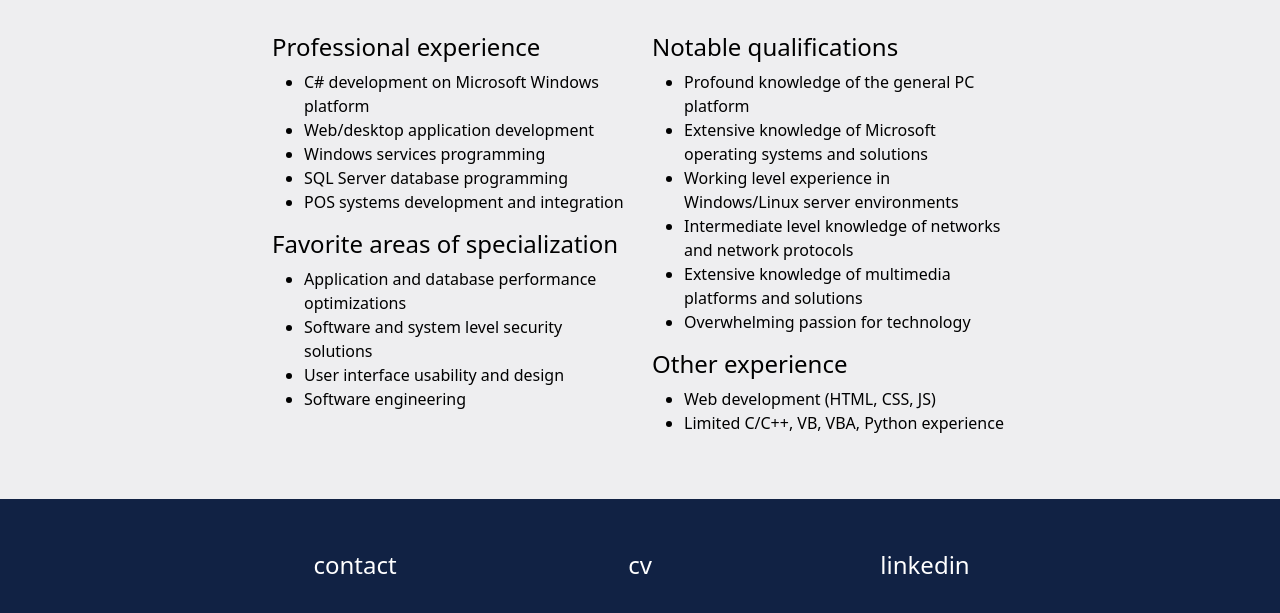
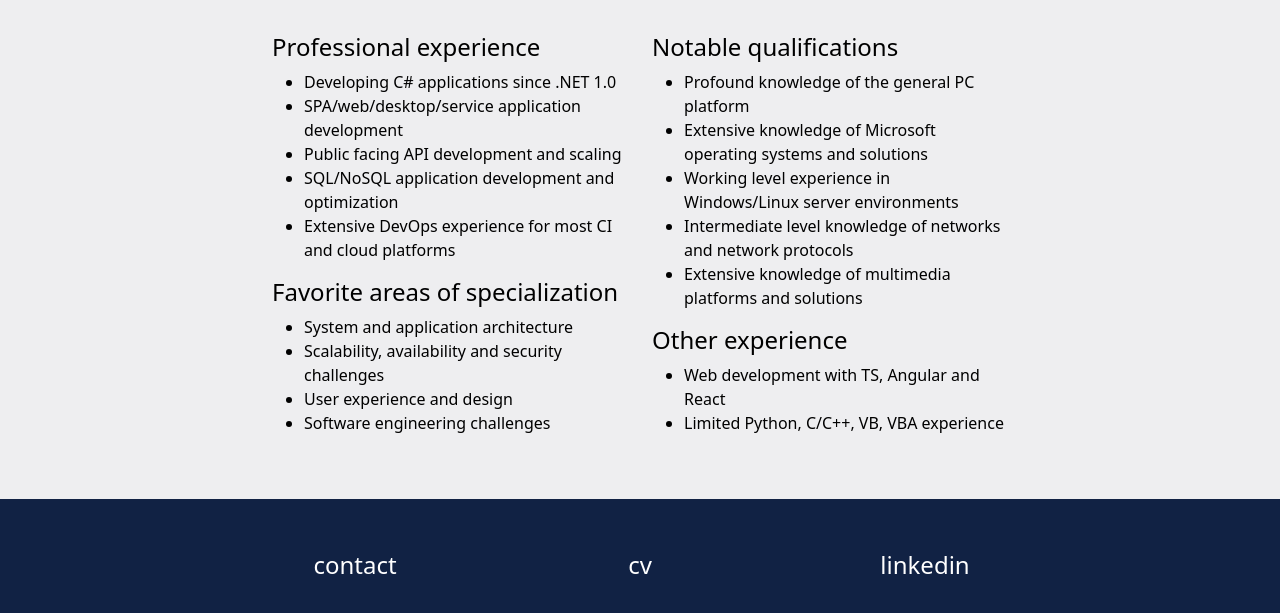
Before and after one commit to vaicys/website, a website built with webpack: page src/index.html in a window 1280 px wide. Shown: the part 299-912 px from the top of the page. Built offline with nearby package versions, Linux system fonts and the light colour scheme.

Commit message:
Update personal information

```diff
--- a/src/index.html
+++ b/src/index.html
@@ -21,18 +21,18 @@
             <div class="col-10 col-lg-4">
                 <h1>Professional experience</h1>
                 <ul>
-                    <li>C# development on Microsoft Windows platform</li>
-                    <li>Web/desktop application development</li>
-                    <li>Windows services programming</li>
-                    <li>SQL Server database programming</li>
-                    <li>POS systems development and integration</li>
+                    <li>Developing C# applications since .NET 1.0</li>
+                    <li>SPA/web/desktop/service application development</li>
+                    <li>Public facing API development and scaling</li>
+                    <li>SQL/NoSQL application development and optimization</li>
+                    <li>Extensive DevOps experience for most CI and cloud platforms</li>
                 </ul>
                 <h1>Favorite areas of specialization</h1>
                 <ul>
-                    <li>Application and database performance optimizations</li>
-                    <li>Software and system level security solutions</li>
-                    <li>User interface usability and design</li>
-                    <li>Software engineering</li>
+                    <li>System and application architecture</li>
+                    <li>Scalability, availability and security challenges</li>
+                    <li>User experience and design</li>
+                    <li>Software engineering challenges</li>
                 </ul>
             </div>
             <div class="col-10 col-lg-4">
@@ -43,12 +43,11 @@
                     <li>Working level experience in Windows/Linux server environments</li>
                     <li>Intermediate level knowledge of networks and network protocols</li>
                     <li>Extensive knowledge of multimedia platforms and solutions</li>
-                    <li>Overwhelming passion for technology</li>
                 </ul>
                 <h1>Other experience</h1>
                 <ul>
-                    <li>Web development (HTML, CSS, JS)</li>
-                    <li>Limited C/C++, VB, VBA, Python experience</li>
+                    <li>Web development with TS, Angular and React</li>
+                    <li>Limited Python, C/C++, VB, VBA experience</li>
                 </ul>
             </div>
         </div>
```
